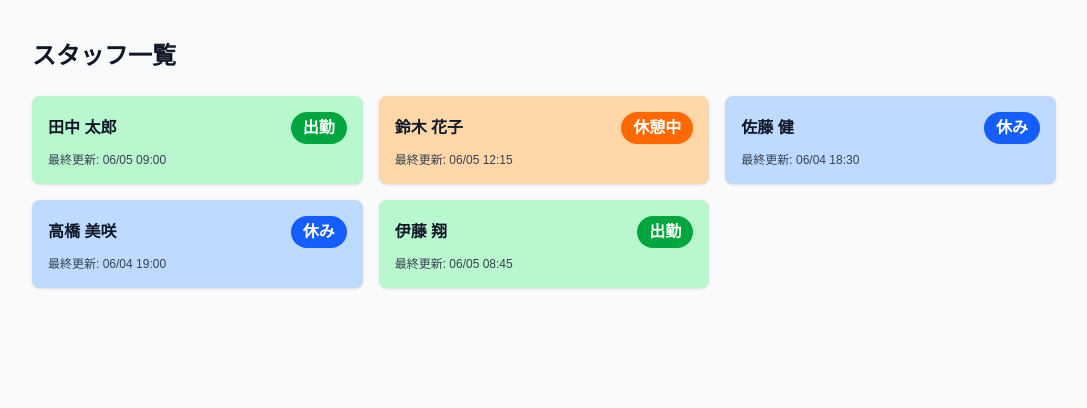
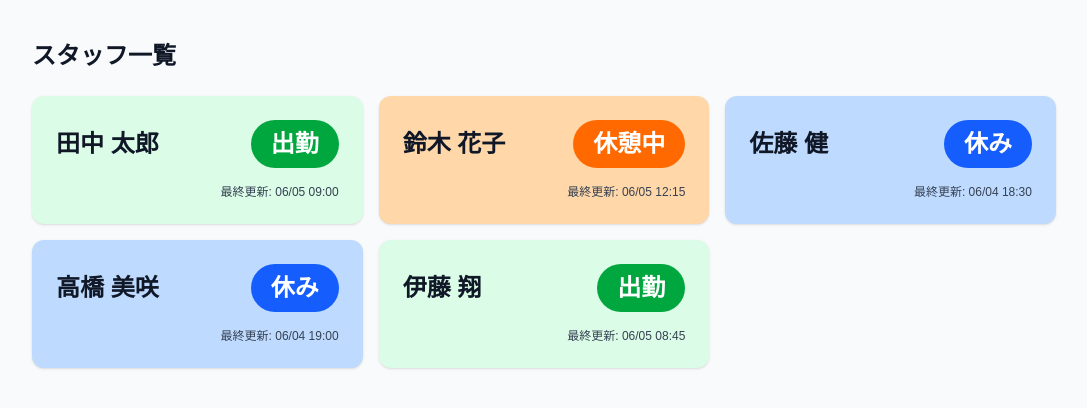
Before and after one commit to iwariku/maai, a Next.js app: page / in a window 1280 px wide. Shown: the top 408 px of the page, without its empty margins (96-1183 px from the left). Built offline with nearby package versions, Linux system fonts and the light colour scheme.

Commit message:
refactor: UI調整(在席カードの薄緑化・カード/モーダルレイアウト)

```diff
--- a/src/features/user/components/StatusEditModal.tsx
+++ b/src/features/user/components/StatusEditModal.tsx
@@ -40,34 +40,25 @@ export const StatusEditModal = ({
         <h2 className="pr-8 text-lg font-bold text-gray-900">
           {user.name} のステータスを変更
         </h2>
-        <fieldset className="mt-4 space-y-2">
+        <div className="mt-4 space-y-2">
           {STATUS_DISPLAYS.map((option) => {
-            const isSelected = selectedStatus === option.value;
+            const isActive = selectedStatus === option.value;
             return (
-              <label
+              <button
                 key={option.value}
-                className={`flex cursor-pointer items-center gap-3 rounded-md px-3 py-3 transition ${option.cardStyle} ${
-                  isSelected
-                    ? `ring-2 ${option.ringStyle}`
-                    : 'opacity-60 hover:opacity-100'
+                type="button"
+                aria-pressed={isActive}
+                onClick={() => setSelectedStatus(option.value)}
+                className={`w-full rounded-md px-4 py-4 text-center text-lg font-bold text-gray-900 transition ${option.cardStyle} ${
+                  isActive ? 'opacity-100' : 'opacity-40 hover:opacity-100'
                 }`}
               >
-                <input
-                  type="radio"
-                  name="status"
-                  value={option.value}
-                  checked={isSelected}
-                  onChange={() => setSelectedStatus(option.value)}
-                  className="h-4 w-4"
-                />
-                <span className="text-base font-semibold text-gray-900">
-                  {option.label}
-                </span>
-              </label>
+                {option.label}
+              </button>
             );
           })}
-        </fieldset>
-        <div className="mt-6 flex justify-end">
+        </div>
+        <div className="mt-6 flex justify-center">
           <button
             type="button"
             disabled={!isChanged}
--- a/src/features/user/components/UserCard.tsx
+++ b/src/features/user/components/UserCard.tsx
@@ -22,17 +22,17 @@ export const UserCard = ({ user, onClick }: UserCardProps) => {
     <button
       type="button"
       onClick={onClick}
-      className={`w-full rounded-lg p-4 text-left shadow-sm transition hover:shadow-md focus:outline-none focus:ring-2 focus:ring-blue-400 ${display.cardStyle}`}
+      className={`w-full rounded-xl p-6 text-left shadow-sm transition hover:shadow-md focus:outline-none focus-visible:ring-2 focus-visible:ring-blue-400 ${display.cardStyle}`}
     >
-      <div className="flex items-center justify-between gap-3">
-        <h3 className="text-base font-semibold text-gray-900">{user.name}</h3>
+      <div className="flex items-center justify-between gap-4">
+        <h3 className="text-2xl font-bold text-gray-900">{user.name}</h3>
         <span
-          className={`rounded-full px-3 py-1 text-base font-bold ${display.badgeStyle}`}
+          className={`rounded-full px-5 py-2 text-2xl font-bold ${display.badgeStyle}`}
         >
           {display.label}
         </span>
       </div>
-      <p className="mt-2 text-xs text-gray-700">
+      <p className="mt-4 text-right text-xs text-gray-700">
         最終更新: {formatUpdatedAt(user.updatedAt)}
       </p>
     </button>
--- a/src/features/user/constants/statusDisplay.ts
+++ b/src/features/user/constants/statusDisplay.ts
@@ -12,9 +12,9 @@ export const STATUS_DISPLAY_MAP: Record<EmployeeStatus, StatusDisplay> = {
   available: {
     value: 'available',
     label: '出勤',
-    cardStyle: 'bg-green-200',
+    cardStyle: 'bg-green-100',
     badgeStyle: 'bg-green-600 text-white',
-    ringStyle: 'ring-green-600',
+    ringStyle: 'ring-green-500',
   },
   break: {
     value: 'break',
```
